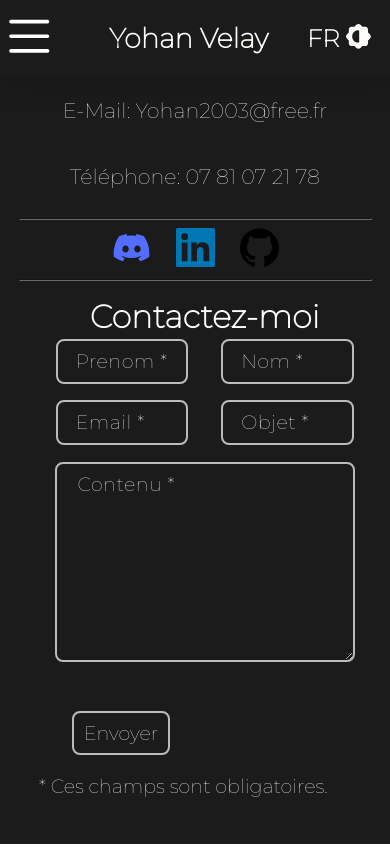
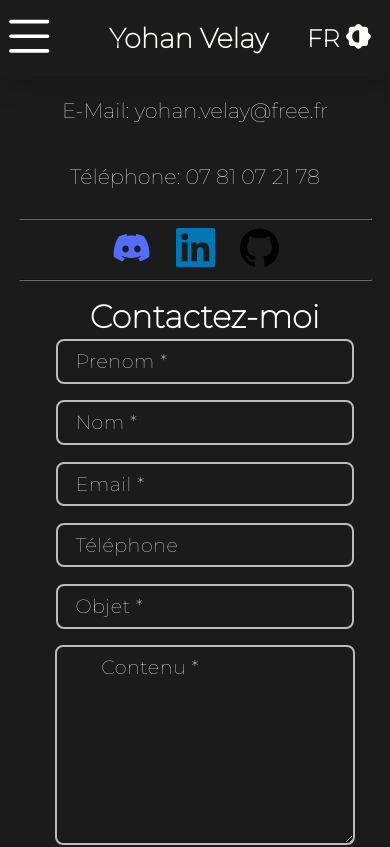
Before and after one commit to Xeaphones/cv-website, a React (Vite) app: page /#/contact in a window 390 px wide. Shown: the top 847 px of the page. Built offline with nearby package versions, Linux system fonts and the light colour scheme; no server answers.

Commit message:
Fixed Skillbar + Added phone to contact page

```diff
--- a/src/components/skillBar/index.tsx
+++ b/src/components/skillBar/index.tsx
@@ -16,11 +16,11 @@ const SkillBar = ({name,percent,color,theme}: SkillBarContent) => {
     if (isInViewport && width === "0%") {
         let interval = setInterval(() => {
             setWidth(width => (parseInt(width) + 1).toString() + "%");
-        }, 75);
+        }, 100);
 
         setTimeout(() => {
             clearInterval(interval);
-        }, 75 * parseInt(percent) / 2);
+        }, parseInt(percent) * 101);
     }
 
     function useIsInViewport(ref: React.RefObject<HTMLDivElement>) {
--- a/src/pages/contact/contact.scss
+++ b/src/pages/contact/contact.scss
@@ -57,6 +57,24 @@
             .inputform {
                 display: flex;
                 justify-content: center;
+                @include media-max(425px) {
+                    width: 100%;
+                    label {
+                        left: 11%;
+                    }
+                }
+            }
+            .object-input {
+                width: 100%;
+                .input {
+                    width: 80%;
+                    @include media-max(425px) {
+                        width: 90%;
+                    }
+                }
+                label {
+                    left: 11%;
+                }
             }
             display: flex;
             flex-wrap: wrap;
@@ -96,7 +114,7 @@
                     background: none;
                     padding: 0.8rem;
                     @include media-max(425px) {
-                        width: 80%;
+                        width: 90%;
                     }
                     &:hover {
                         border-color: $main-color;
@@ -144,6 +162,9 @@
                         background-color: $main-color;
                     }
                 }
+                .object-input {
+                    width: 80%;
+                }
             }
         }
         p {
@@ -157,15 +178,22 @@
     }
     .input:focus ~ .label,
     .input:not(:placeholder-shown).input:not(:focus) ~ .label {
-    top: -0.5rem;
-    font-size: 1rem;
-    left: 22%;
-    background-color: $black;
-    font-weight: bold;
+        top: -0.5rem;
+        font-size: 1rem;
+        left: 22%;
+        background-color: $black;
+        font-weight: bold;
+        @include media-max(425px) {
+            left: 11%;
+        }
     }
     .textareainput:focus ~ .label,
     .textareainput:not(:placeholder-shown).textareainput:not(:focus) ~ .label {
         left: 2%;
+    }
+    .objectinput:focus ~ .label,
+    .objectinput:not(:placeholder-shown).objectinput:not(:focus) ~ .label {
+        left: 11%;
     }
     .snackbars {
         position: absolute;
--- a/src/pages/contact/index.tsx
+++ b/src/pages/contact/index.tsx
@@ -11,6 +11,7 @@ type FormValues = {
   from_firstname: string;
   from_lastname: string;
   object: string;
+  phone: string;
   message: string;
   reply_to: string;
 };
@@ -26,6 +27,7 @@ const Contact = () => {
     from_firstname: '',
     from_lastname: '',
     object: '',
+    phone: '',
     message: '',
     reply_to: '',
   });
@@ -66,6 +68,7 @@ const Contact = () => {
       resetField('object');
       resetField('message');
       resetField('reply_to');
+      resetField('phone')
       setTimeout(() => {
         setValid(false);
       },3000)
@@ -82,7 +85,7 @@ const Contact = () => {
     <div className={[(theme === "light" ? "AppLight" : ""),"App"].join(" ")}>
       <Header currentRoute="Contact" theme={theme} lang={lang} changeTheme={changeTheme} changeLang={changeLang}/>
       <section className='contacts'>
-        <p>E-Mail: Yohan2003@free.fr</p>
+        <p>E-Mail: yohan.velay@free.fr</p>
         <p>{lang === "fr" ? "Téléphone" : "Phone"}: 07 81 07 21 78</p>
       </section>
       <hr/>
@@ -113,8 +116,12 @@ const Contact = () => {
             <input className='input' id="email" type="email" placeholder=' ' {...register("reply_to")} required/>
             <label className='label' htmlFor='email'>Email *</label>
           </div>
+          <div className='phone-input inputform'>
+            <input className='input' id="phone" type="text" placeholder=' ' {...register("phone")}/>
+            <label className='label' htmlFor='phone'>{lang === "fr" ? "Téléphone" : "Phone"}</label>
+          </div>
           <div className='object-input inputform'>
-            <input className='input' id="object" type="text" placeholder=' ' {...register("object")} required/>
+            <input className='input objectinput' id="object" type="text" placeholder=' ' {...register("object")} required/>
             <label className='label' htmlFor='object'>{lang === "fr" ? "Objet" : "Object"} *</label>
           </div>
           <div className='content-textarea inputform'>
--- a/src/pages/home/index.tsx
+++ b/src/pages/home/index.tsx
@@ -74,7 +74,7 @@ const Home = () => {
                 <p>Venant d'une famille d'informaticiens, j'ai fais du code une de mes passions depuis mes 8 ans en commençant par du scratch puis du python. J'adore apprendre en continu sur le monde de l'informatique et son évolution. J'aime beaucoup travailler en équipe afin de s'entraider et améliorer mes compétences à l'aide des autres. Je suis aussi un grand passionné de musique, jouant un peu de la guitare durant mon temps libre.</p>
               </div>
               <div className='contacts'>
-                <a href='/#/contact'>Yohan2003@free.fr</a>
+                <a href='/#/contact'>yohan.velay@free.fr</a>
                 <span>/</span>
                 <p>07 81 07 21 78</p>
               </div>
--- a/src/pages/more/more.scss
+++ b/src/pages/more/more.scss
@@ -226,6 +226,9 @@
     }
     .formation-section {
         .timeline {
+            &::after {
+                background-color: $black;
+            }
             .container {
                 &.left {
                     &::before {
@@ -241,6 +244,7 @@
                     }
                 }
                 .content {
+                    box-shadow: 0 20px 50px rgba(208, 208, 208, 0.8);
                     background-color: $white;
                     h4,p,ul {
                         color: $black;
--- a/src/pages/project/project.scss
+++ b/src/pages/project/project.scss
@@ -152,5 +152,65 @@
 }
 
 .AppLight {
+    .timeline {
+        &::after {
+            background-color: $white;
+        }
+        .container {
+            &::after {
+                background-color: $white;
+                border: 4px solid $purple;
+            }
+            &.left {
+                &::before {
+                    border-color: transparent $white transparent transparent;
+                }
+            }
+            &.right {
+                &::before {
+                    border-color: transparent transparent transparent $white;
+                }
+            }
+            .content {
+                background-color: $white;
+                box-shadow: 0 20px 50px rgba(0, 0, 0, 0.8);
+                h4,p,ul {
+                    color:  $black;
+                }
+            }
+        }
+    }
+}
 
+.AppLight {
+    .experience-section {
+        .timeline {
+            &::after {
+                background-color: $black;
+            }
+            .container {
+                &::after {
+                    background-color: $white;
+                    border: 4px solid $purple;
+                }
+                &.left {
+                    &::before {
+                        border-color: transparent $white transparent transparent;
+                    }
+                }
+                &.right {
+                    &::before {
+                        border-color: transparent transparent transparent $white;
+                    }
+                }
+                .content {
+                    background-color: $white;
+                    box-shadow: 0 20px 50px rgba(208, 208, 208, 0.8);
+                    h4,p,ul {
+                        color:  $black;
+                    }
+                }
+            }
+        }
+    }
 }
```
